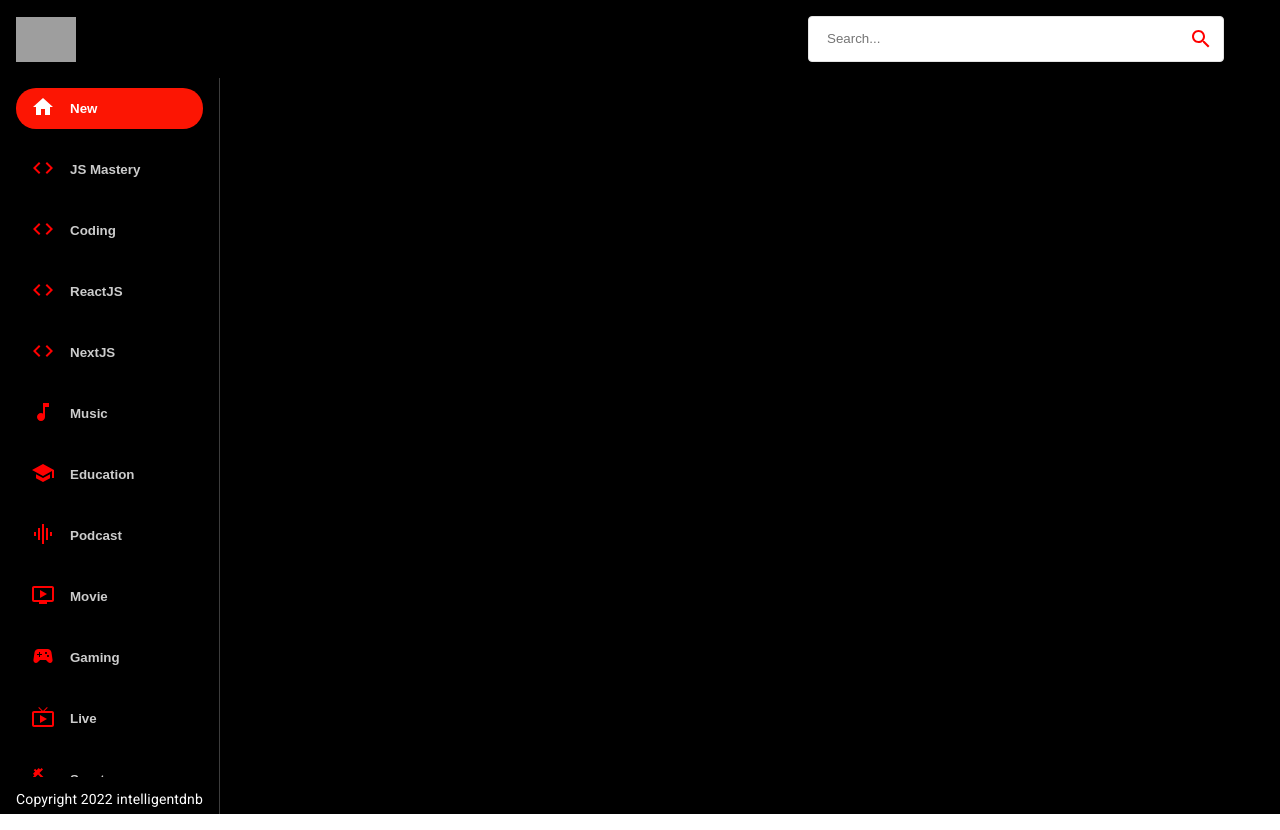
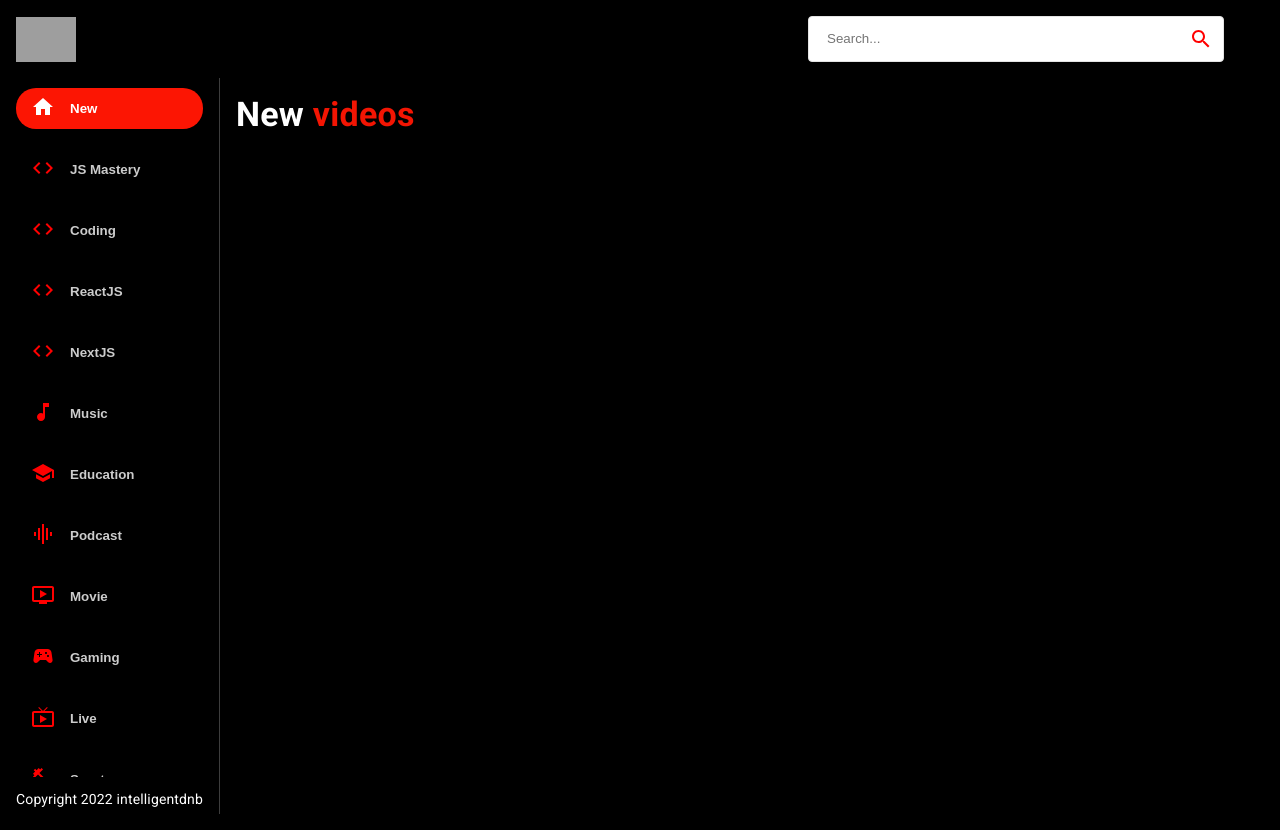
Before and after one commit to intelligentdnb/youtube-inte, a React (Create React App) app: page / in a window 1280 px wide. Built offline with nearby package versions, Linux system fonts and the light colour scheme; grey boxes are pictures that could not be loaded.

Commit message:
feat/(src/components): creating the Videos component. pre data-fetching

```diff
--- a/src/components/Feed.jsx
+++ b/src/components/Feed.jsx
@@ -1,6 +1,6 @@
 import React, { useState, useEffect } from 'react';
 import { Box, Stack, Typography } from "@mui/material";
-import Sidebar from './Sidebar.jsx';
+import { Sidebar, Videos } from "./"
 
 const Feed = () => {
 
@@ -15,6 +15,14 @@
           Copyright 2022 intelligentdnb
         </Typography>
       </Box>
+
+      <Box p={2} sx={{ overflowY : "auto", height: "90vh", flex: 2}} >
+        <Typography variant="h4" fontWeight="bold" mb={2} sx={{ color: "white"}}>
+          New <span style={{ color: "#f31503" }}>videos</span>
+        </Typography>
+
+        <Videos videos={[]}/>
+      </Box>
     </Stack>
   )
 }
--- /dev/null
+++ b/src/components/Videos.jsx
@@ -0,0 +1,11 @@
+import React from 'react'
+
+const Videos = () => {
+  return (
+    <div>
+      Videos
+    </div>
+  )
+}
+
+export default Videos
--- a/src/components/index.js
+++ b/src/components/index.js
@@ -5,3 +5,4 @@
 export { default as VideoDetail } from "./VideoDetail";
 export { default as SearchBar } from "./SearchBar";
 export { default as Sidebar } from "./Sidebar";
+export { default as Videos } from "./Videos";
```
